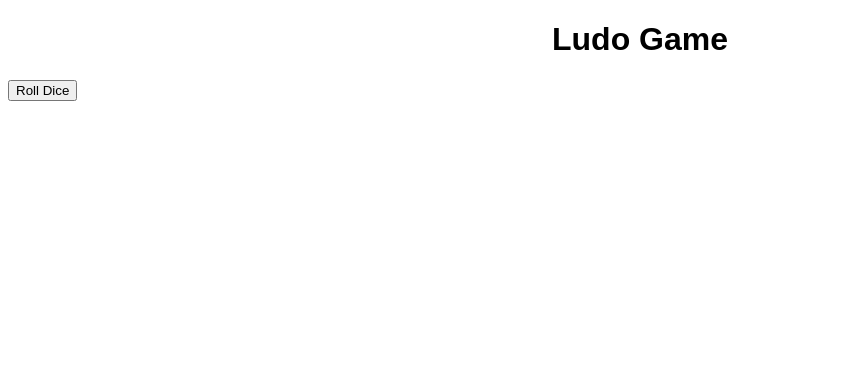
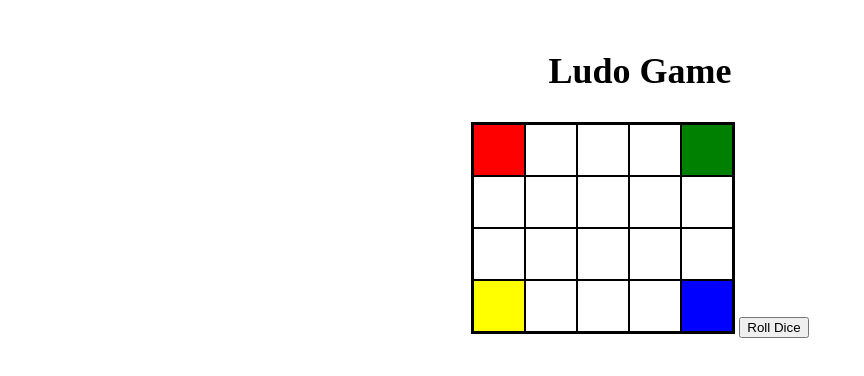
Before and after one commit to laylask/i-u, a plain HTML site: page index.html in a window 1280 px wide. Shown: the whole page, without its empty margins (0-864 px from the left). Drawn offline with Linux system fonts and the light colour scheme.

Commit message:
Update style.css

```diff
--- a/style.css
+++ b/style.css
@@ -1,25 +1,42 @@
-body {
-  font-family: Arial, sans-serif;
+.container {
+  text-align: center;
+  margin-top: 50px;
 }
 
 h1 {
-  text-align: center;
+  font-size: 36px;
+  margin-bottom: 30px;
 }
 
-p {
-  text-align: center;
+.board {
+  display: inline-block;
+  border: 2px solid black;
+  margin-bottom: 20px;
 }
 
-#photoInput {
-  display: block;
-  margin: 0 auto;
+.row {
+  display: flex;
 }
 
-#generateButton {
-  display: block;
-  margin: 20px auto;
+.cell {
+  width: 50px;
+  height: 50px;
+  border: 1px solid black;
+  background-color: white;
 }
 
-#resultContainer {
-  text-align: center;
+.red {
+  background-color: red;
 }
+
+.yellow {
+  background-color: yellow;
+}
+
+.green {
+  background-color: green;
+}
+
+.blue {
+  background-color: blue;
+}
```
